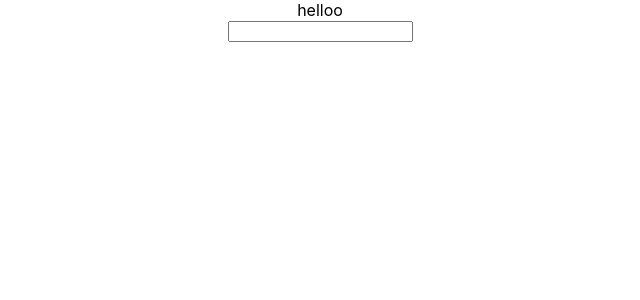
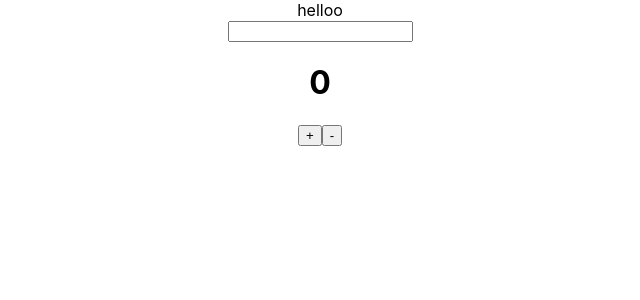
Before and after one commit to rasiyajishar/react_task1, a React (Create React App) app: page / in a window 1280 px wide. Shown: the top 300 px of the page, without its empty margins (320-960 px from the left). Built offline with nearby package versions, Linux system fonts and the light colour scheme.

Commit message:
added promise.js

```diff
--- a/src/App.js
+++ b/src/App.js
@@ -2,12 +2,16 @@ import logo from './logo.svg';
 import './App.css';
 import Child from "./child"
 import Onchange from './onchange';
+import Counterapp from './counterapp';
+import MyPromisecomponent from './promise';
 function App() {
   const name="helloo";
   return (
     <div className="App">
      <Child value ={name}/>
      <Onchange />
+     <Counterapp />
+    <MyPromisecomponent />
     </div>
   );
 }
--- /dev/null
+++ b/src/counterapp.js
@@ -0,0 +1,21 @@
+import React, { useState } from 'react'
+
+function Counterapp() {
+const [count,setCount] = useState(0);
+  function increment(){
+    setCount(count + 9)
+  }
+  function decrement(){
+    if(count > 0)
+    setCount(count - 9)
+  }
+  return (
+    <div>
+        <h1> {count}</h1>
+        <button onClick={increment}>+</button>
+        <button onClick={decrement}>-</button>
+    </div>
+  )
+}
+
+export default Counterapp
--- /dev/null
+++ b/src/promise.js
@@ -0,0 +1,30 @@
+import React from 'react'
+
+const MyPromisecomponent = () => {
+
+    const myPromise = new Promise((resolve,reject)=>{
+        const success = true;
+        setTimeout(()=>{
+            if(success){
+                resolve("operation succeeded")
+            }
+            else{
+                reject("operation failed")
+            }
+        },2000)
+
+
+    })
+
+    myPromise.then((message)=>{
+        console.log(message)
+    })
+    .catch((message)=>{
+        console.error(message);
+    })
+  return (
+    <div></div>
+  )
+}
+
+export default MyPromisecomponent
```
